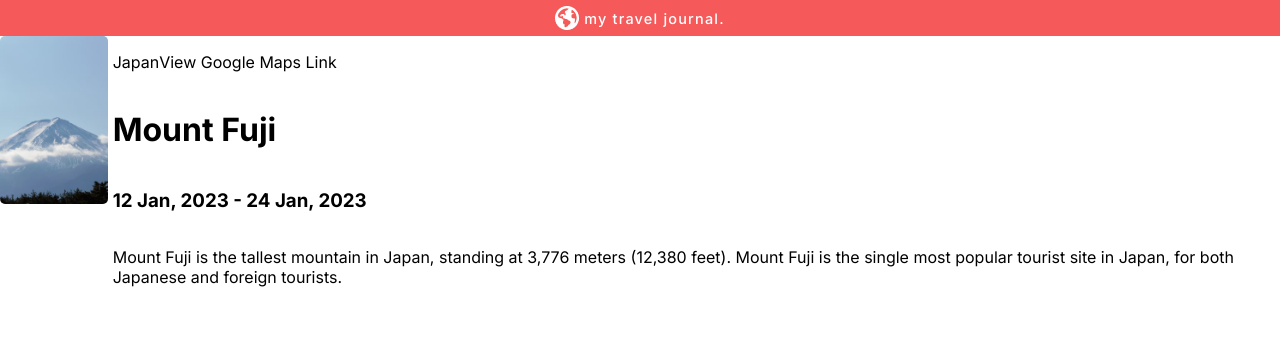
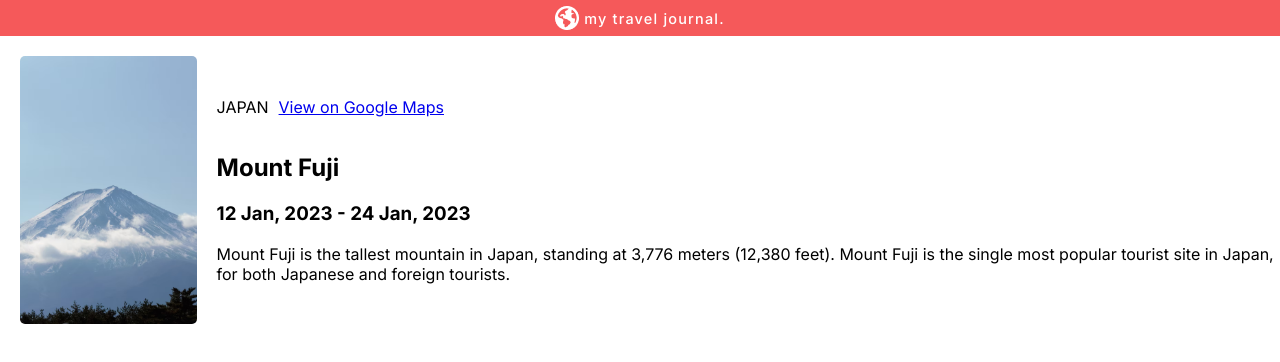
Before and after one commit to farahtahnin/travel-journal-react, a React (Vite) app: page / in a window 1280 px wide. Shown: the top 362 px of the page. Built offline with nearby package versions, Linux system fonts and the light colour scheme.

Commit message:
created entry

```diff
--- a/src/components/Entry.jsx
+++ b/src/components/Entry.jsx
@@ -2,17 +2,19 @@ import Japan from "/src/assets/japan.png";
 export default function Entry() {
   return (
     <main>
-      <div className="country-details">
+      <div className="entry-item">
         <div className="image-container">
-          <img className="image" src={Japan} alt="Japan" />
+          <img src={Japan} alt="Japan" />
         </div>
-        <div className="country-desc-container">
-          <div className="small-country-desc">
-            <p>Japan</p>
-            <p>View Google Maps Link</p>
+        <div className="location-container">
+          <div className="location">
+            <p>JAPAN</p>
+            <a href="https://maps.app.goo.gl/6RLYZDuuuqJ7kNGZ9">
+              View on Google Maps
+            </a>
           </div>
-          <div className="country-about">
-            <h1>Mount Fuji</h1>
+          <div className="location-details">
+            <h2>Mount Fuji</h2>
             <h3>12 Jan, 2023 - 24 Jan, 2023</h3>
             <p>
               Mount Fuji is the tallest mountain in Japan, standing at 3,776
--- a/src/index.css
+++ b/src/index.css
@@ -25,30 +25,37 @@ body {
   letter-spacing: 0.075rem;
 }
 /*Entry styling*/
-.country-details {
+.entry-item {
   display: flex;
+  justify-content: center;
   flex-direction: row;
 }
 .image-container {
-  width: 125px;
-  height: 168px;
+  width: 225px;
+  height: 268px;
   overflow: hidden;
-  margin-right: 5px;
+  margin: 20px;
+  border-radius: 5px;
 }
-.image {
+.image-container img {
   width: 100%;
   height: 100%;
   object-fit: cover;
-  border-radius: 5px;
 }
-.country-desc-container {
+.location-container {
   display: flex;
+  justify-content: center;
   flex-direction: column;
+  flex-wrap: wrap;
 }
-.small-country-desc {
+.location {
+  margin: 0;
   display: flex;
+  justify-content: left;
+  align-items: center;
+  flex-direction: row;
+  gap: 10px;
 }
-.country-about {
-  display: flex;
-  flex-direction: column;
+.location-details {
+  display: block;
 }
```
